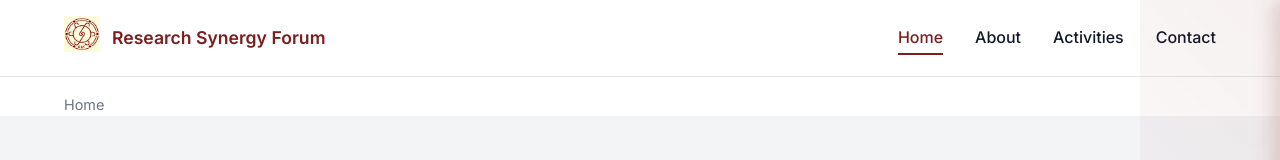
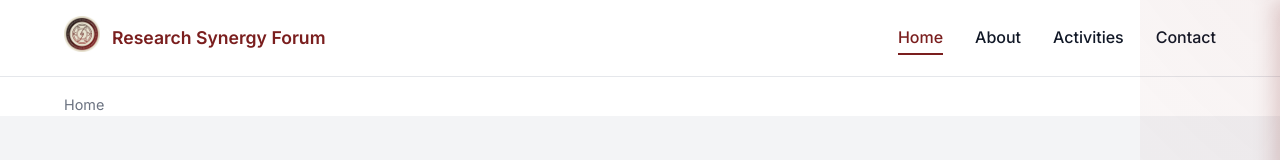
Before and after one commit to soumik-sr/RSF-website-2026, a React (Vite) app: page / in a window 1280 px wide. Shown: the top 160 px of the page. Built offline with nearby package versions, Linux system fonts and the light colour scheme.

Commit message:
logo updated and mail fixed

```diff
--- a/src/Announcement.jsx
+++ b/src/Announcement.jsx
@@ -8,7 +8,7 @@ const Announcement = () => {
 
             <div className="announcement-container">
                 <div className="announcement-card">
-                    <h3>Navadhi</h3>
+                    <h3>NavaDhi</h3>
                     <p>
                         RSF proudly presents NavaDhi, our flagship three-day research fest at IITD, taking place on <strong>January 21-23, 2026</strong>.
                         The research fest aims to bring together innovative ideas, creativity in research, scientific exchanges, competitions, and camaraderie, designed to celebrate the spirit of research.
--- a/src/components/Contact.jsx
+++ b/src/components/Contact.jsx
@@ -15,7 +15,7 @@ const Contact = () => {
         </p>
 
         <a
-          href="mailto:rsf@iitd.ac.in"
+          href="mailto:rsf_secretary@iitd.ac.in"
           className="contact-btn"
         >
           Email Research Synergy Forum
--- a/src/components/NavbarV2/Navbar.jsx
+++ b/src/components/NavbarV2/Navbar.jsx
@@ -19,7 +19,7 @@ export default function Navbar() {
         {/* Left */}
         <div className="navbar-left">
           <Link to="/">
-          <img src="/logoimg.png" alt="RSF Logo" className="navbar-logo" />
+          <img src="/logov2.jpg" alt="RSF Logo" className="navbar-logo" />
           </Link>
           <Link to="/">
           <span className="navbar-title">Research Synergy Forum</span>
```
Also changed, not shown: public/logov2.jpg (added).
